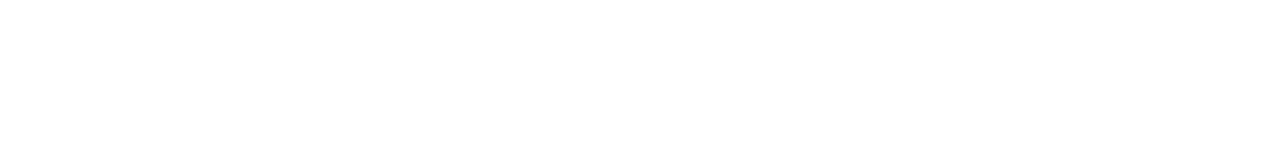
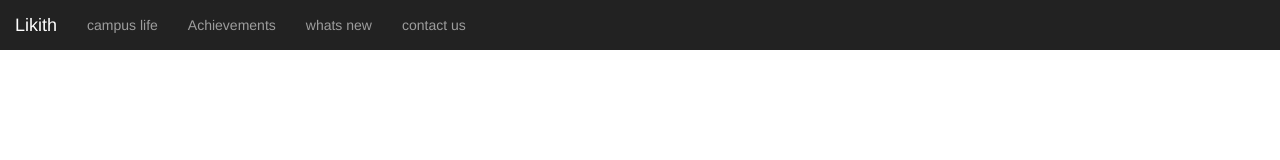
Before and after one commit to Likith2012/school-website, a plain HTML site: page index.html in a window 1280 px wide. Drawn offline with nearby package versions, Linux system fonts and the light colour scheme.

Commit message:
Update index.html

```diff
--- a/index.html
+++ b/index.html
@@ -22,6 +22,28 @@
   <!--
 Navigation bar code here
 -->
+  <nav class="navbar-inverse" style="position:sticky;top:0;z-index:99999">
+
+    <div class="navbar-header">
+      <button type="button" class="navbar-toggle" data-toggle="collapse" data-target="#myNavbar">
+        <span class="icon-bar"></span>
+        <span class="icon-bar"></span>
+        <span class="icon-bar"></span>
+      </button>
+      <a class="navbar-brand" href="#">Likith</a>
+    </div>
+
+    <div class="collapse navbar-collapse" id="myNavbar">
+      <ul class="nav navbar-nav">
+        <li><a href="#campus_life">campus life</a></li>
+        <li><a href="#Achievements">Achievements</a></li>
+        <li><a href="#whats_new">whats new</a></li>
+        <li><a href="#contact_us">contact us</a></li>
+
+      </ul>
+    </div>
+
+</nav>
 
 
 </body>
```
